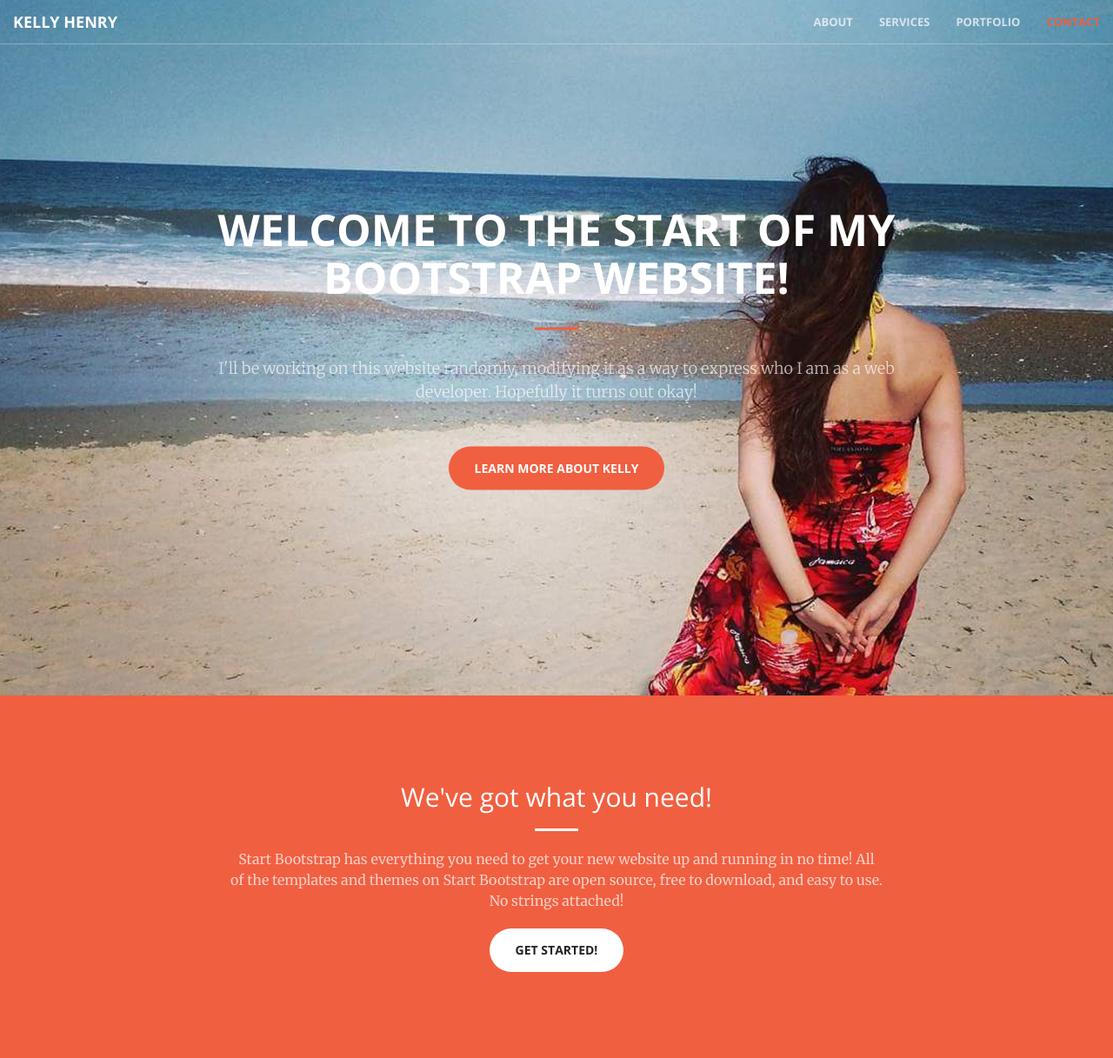
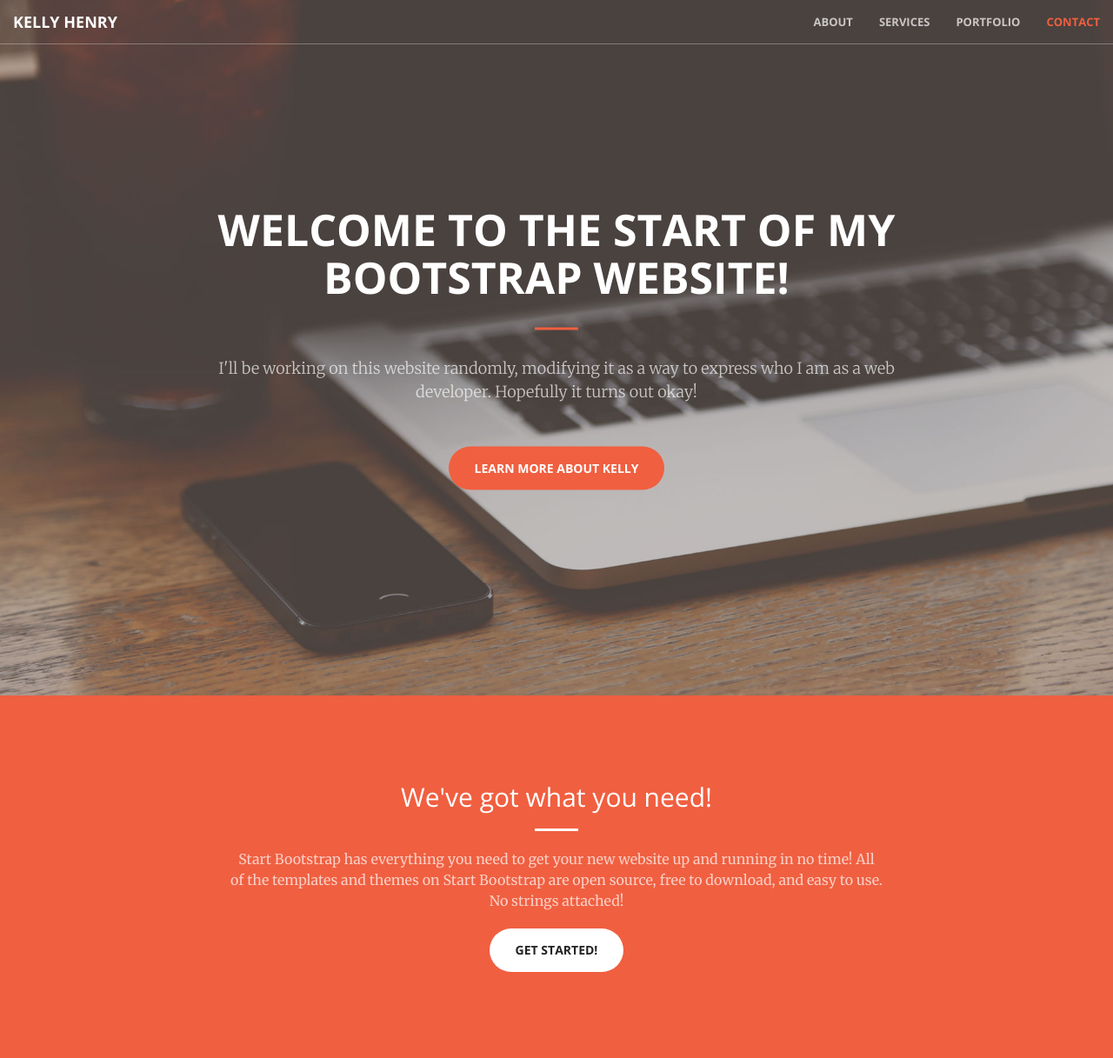
Before and after one commit to cowondamoon/portfolio, a PHP site: page / in a window 1280 px wide. Shown: the top 1217 px of the page at 87% size. Run offline with PHP 8.4, Linux system fonts and the light colour scheme; style sheets or scripts are compiled from the project's sources; some libraries are stand-ins or nearby versions.

Commit message:
created custom.css
header bg

```diff
--- a/css/creative.css
+++ b/css/creative.css
@@ -155,7 +155,7 @@
   background-size: cover;
   -o-background-size: cover;
   background-position: center;
-  background-image: url('../img/portfolio-header.jpg');
+  background-image: url('../img/header.jpg');
   text-align: center;
   color: white;
 }
--- /dev/null
+++ b/css/custom.css
@@ -0,0 +1,5 @@
+/* Custom CSS */
+
+header{
+  background-image: url('../img/beach-header.jpg');
+}
--- a/less/creative.less
+++ b/less/creative.less
@@ -165,7 +165,7 @@
     min-height: auto;
     .background-cover;
     background-position: center;
-    background-image: url('../img/portfolio-header.jpg');
+    background-image: url('../img/header.jpg');
     text-align: center;
     color: white;
     .header-content {
```
Also changed, not shown: 1 other file.
